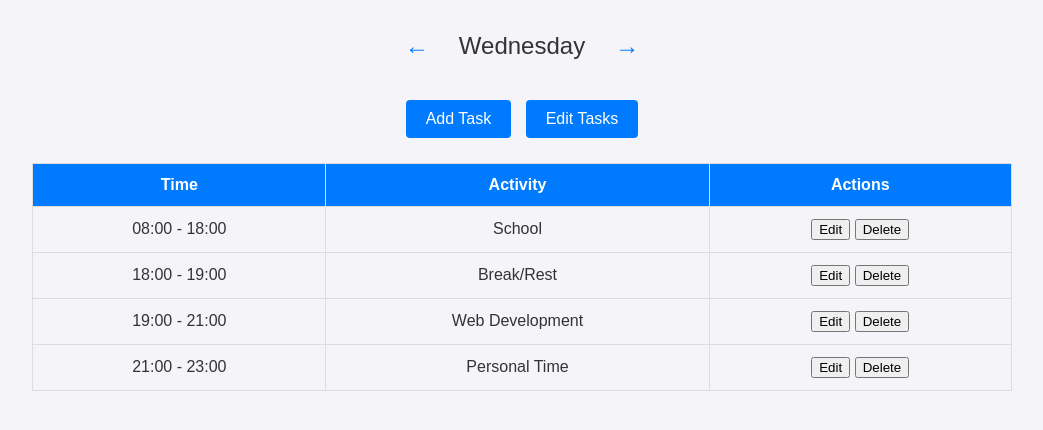
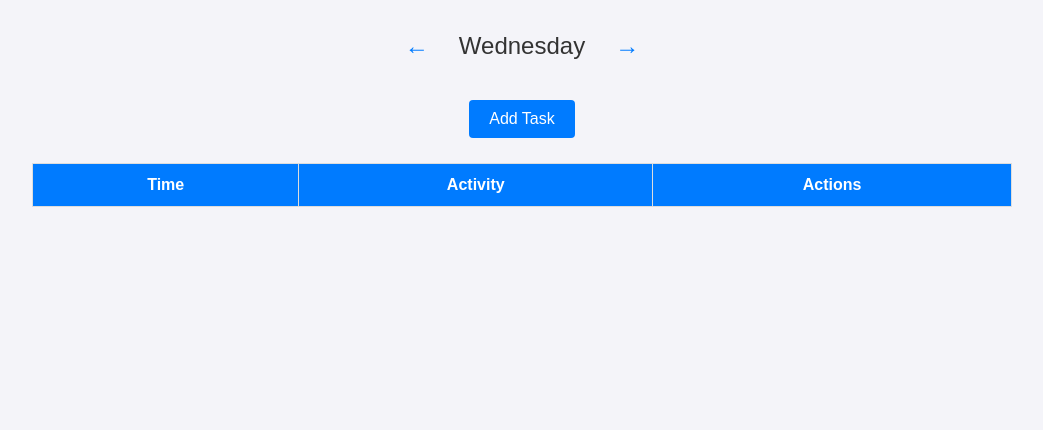
Before and after one commit to masum-khaled/daily-routine, a plain HTML site: page index.html in a window 1280 px wide. Shown: the part 214-644 px from the top of the page, without its empty margins (118-1161 px from the left). Drawn offline with Linux system fonts and the light colour scheme.

Commit message:
Update index.html

```diff
--- a/index.html
+++ b/index.html
@@ -115,6 +115,30 @@
     .overlay.active {
       display: block;
     }
+    .action-btn {
+      padding: 5px 10px;
+      margin: 0 5px;
+      border: none;
+      border-radius: 4px;
+      cursor: pointer;
+      color: white;
+    }
+    .edit-btn {
+      background-color: #28a745; /* Success */
+    }
+    .edit-btn:hover {
+      background-color: #218838;
+    }
+    .delete-btn {
+      background-color: #dc3545; /* Danger */
+    }
+    .delete-btn:hover {
+      background-color: #c82333;
+    }
+    .icon {
+      font-size: 16px;
+      margin-right: 5px;
+    }
   </style>
 </head>
 <body>
@@ -130,7 +154,6 @@
 
   <div id="task-buttons">
     <button id="add-task">Add Task</button>
-    <button id="edit-task">Edit Tasks</button>
   </div>
 
   <table>
@@ -163,48 +186,24 @@
   </div>
 
   <script>
-    let schedule = {
-      0: [ // Sunday
-        { start: '09:00', end: '14:00', task: 'Personal Time' },
-        { start: '14:00', end: '16:00', task: 'Web Development' },
-        { start: '17:00', end: '23:00', task: 'Work' },
-      ],
-      1: [ // Monday
-        { start: '08:00', end: '18:00', task: 'School' },
-        { start: '18:00', end: '19:00', task: 'Break/Rest' },
-        { start: '19:00', end: '21:00', task: 'Web Development' },
-        { start: '21:00', end: '23:00', task: 'Personal Time' },
-      ],
-      2: [ // Tuesday
-        { start: '09:00', end: '15:00', task: 'Personal Time' },
-        { start: '15:00', end: '16:30', task: 'Web Development' },
-        { start: '17:00', end: '23:00', task: 'Work' },
-      ],
-      3: [ // Wednesday
-        { start: '08:00', end: '18:00', task: 'School' },
-        { start: '18:00', end: '19:00', task: 'Break/Rest' },
-        { start: '19:00', end: '21:00', task: 'Web Development' },
-        { start: '21:00', end: '23:00', task: 'Personal Time' },
-      ],
-      4: [ // Thursday
-        { start: '09:00', end: '15:00', task: 'Personal Time' },
-        { start: '15:00', end: '16:30', task: 'Web Development' },
-        { start: '17:00', end: '23:00', task: 'Work' },
-      ],
-      5: [ // Friday
-        { start: '09:00', end: '15:00', task: 'Personal Time' },
-        { start: '15:00', end: '16:30', task: 'Web Development' },
-        { start: '17:00', end: '23:00', task: 'Work' },
-      ],
-      6: [ // Saturday
-        { start: '10:00', end: '14:00', task: 'Web Development' },
-        { start: '14:00', end: '17:00', task: 'Personal Time' },
-        { start: '17:00', end: '19:00', task: 'Web Development Project' },
-      ],
+    let currentDay = new Date().getDay();
+    let editIndex = null;
+
+    // Load schedule from localStorage or set default schedule
+    let schedule = JSON.parse(localStorage.getItem('schedule')) || {
+      0: [],
+      1: [],
+      2: [],
+      3: [],
+      4: [],
+      5: [],
+      6: [],
     };
 
-    let currentDay = new Date().getDay();
-    let editIndex = null;
+    // Save schedule to localStorage
+    function saveSchedule() {
+      localStorage.setItem('schedule', JSON.stringify(schedule));
+    }
 
     // Timer Clock
     function updateClock() {
@@ -255,8 +254,12 @@
           <td>${item.start} - ${item.end}</td>
           <td>${item.task}</td>
           <td>
-            <button onclick="editTask(${index})">Edit</button>
-            <button onclick="deleteTask(${index})">Delete</button>
+            <button class="action-btn edit-btn" onclick="editTask(${index})">
+              <span class="icon">✏️</span>Edit
+            </button>
+            <button class="action-btn delete-btn" onclick="deleteTask(${index})">
+              <span class="icon">🗑️</span>Delete
+            </button>
           </td>
         `;
         taskTable.appendChild(row);
@@ -310,6 +313,7 @@
     // Delete task
     window.deleteTask = function (index) {
       schedule[currentDay].splice(index, 1);
+      saveSchedule();
       loadTasks(currentDay);
     };
 
@@ -328,6 +332,7 @@
         schedule[currentDay].push(task);
       }
 
+      saveSchedule();
       closeModal();
       loadTasks(currentDay);
     });
```
